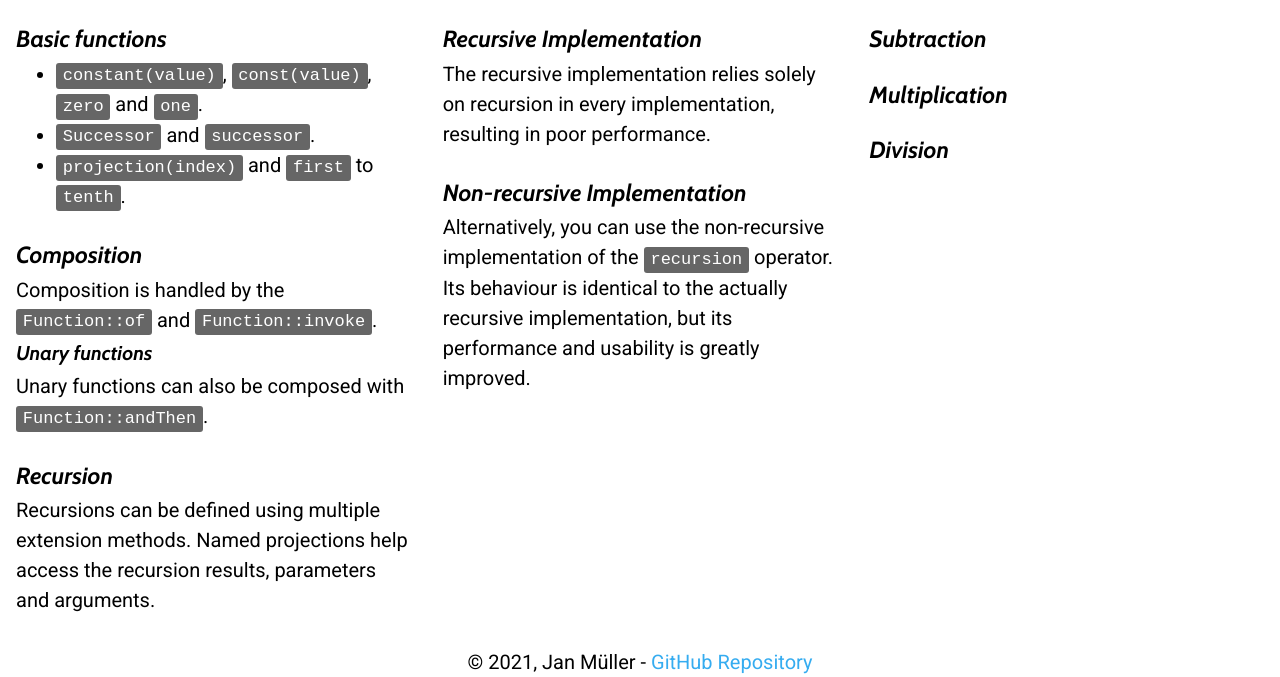
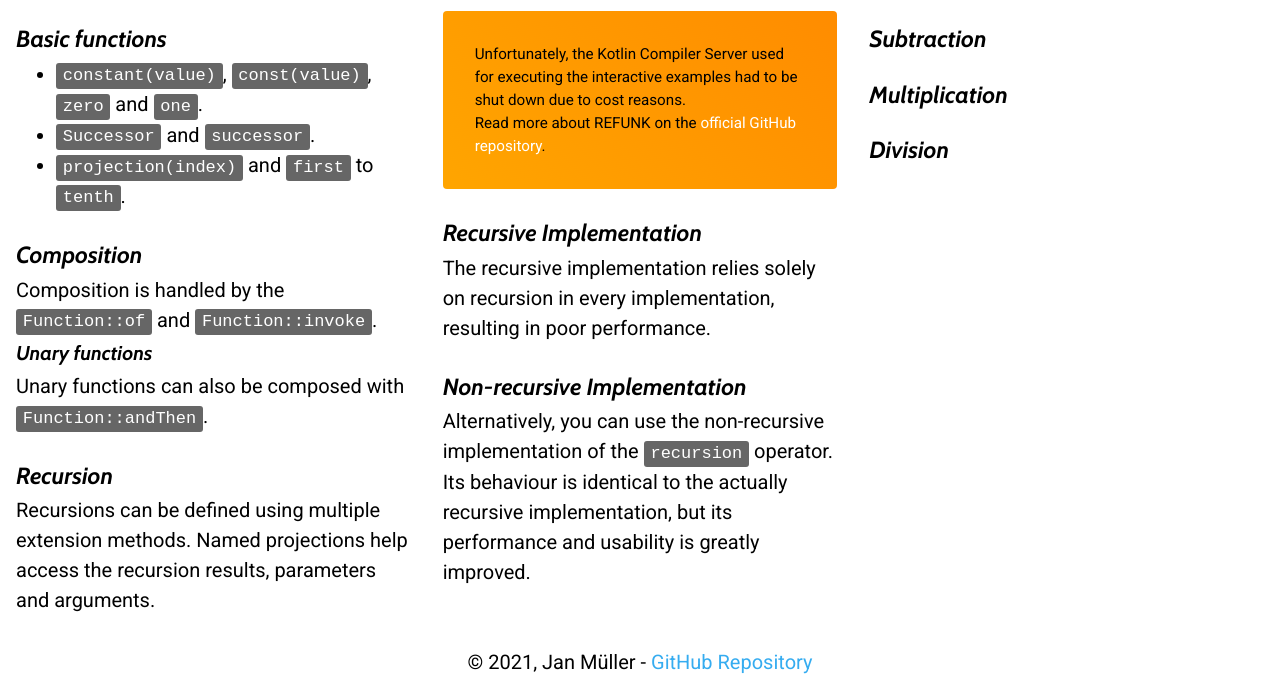
Before and after one commit to DerYeger/refunk-playground, a plain HTML site: page index.html in a window 1280 px wide. Shown: the part 249-926 px from the top of the page. Drawn offline with nearby package versions, Linux system fonts and the light colour scheme; a script that the page names is missing.

Commit message:
feat: disable kotlin compiler server integration

```diff
--- a/css/style.css
+++ b/css/style.css
@@ -303,3 +303,18 @@ section > * + * {
 * + section {
   margin-top: var(--spacing-large);
 }
+
+/* ------- */
+/* Warning */
+/* ------- */
+
+.warning {
+  background: linear-gradient(45deg, orange, darkorange);
+  border-radius: 4px;
+  font-size: 0.95rem;
+  padding: 2rem;
+}
+
+.warning a {
+  color: white;
+}
--- a/index.html
+++ b/index.html
@@ -32,11 +32,12 @@
 
     <script src="js/main.js"></script>
 
-    <script
-      data-server="https://kotlin-compiler-server-production.up.railway.app"
+    <script data-version="1.4.30" src="https://unpkg.com/kotlin-playground@1.24.0"></script>
+    <!-- <script
+      data-server="DATA_SERVER_URL"
       data-version="1.4.30"
       src="https://unpkg.com/kotlin-playground@1.24.0"
-    ></script>
+    ></script> -->
   </head>
 
   <body>
@@ -58,6 +59,15 @@
       </nav>
       <main id="playground">
         <h2>Playground</h2>
+        <div class="warning">
+          <p>
+            Unfortunately, the Kotlin Compiler Server used for executing the interactive examples had to be shut down due to cost reasons.
+          </p>
+          <p>
+            Read more about REFUNK on the
+            <a href="https://github.com/DerYeger/refunk" target="_blank" rel="noreferrer">official GitHub repository</a>.
+          </p>
+        </div>
         <section>
           <h3>Recursive Implementation</h3>
           <p>The recursive implementation relies solely on recursion in every implementation, resulting in poor performance.</p>
--- a/js/main.js
+++ b/js/main.js
@@ -51,10 +51,10 @@ const samples = {
     val predecessor = recursive(recursionParameter) withBaseCase zero
   `,
   guideUnaryComposition: `val myComposition = myFunction andThen myUnaryFunction`,
-};
+}
 
 function trimIndent(indentedString) {
-  return indentedString?.replaceAll(/\s\s+/g, '\n');
+  return indentedString?.replaceAll(/\s\s+/g, '\n')
 }
 
 function createEditorContent(sample, useRecursion) {
@@ -68,27 +68,32 @@ function createEditorContent(sample, useRecursion) {
     ${sample}
     //sampleEnd
     }
-  `;
+  `
 }
 
 class RefunkPlayground extends HTMLElement {
   connectedCallback() {
-    KotlinPlayground('refunk-playground');
+    KotlinPlayground('refunk-playground')
 
-    this.setAttribute('highlight-on-fly', true.toString());
-    this.setAttribute('theme', 'darcula');
+    this.setAttribute('highlight-on-fly', true.toString())
+    this.setAttribute('theme', 'darcula')
 
-    const useRecursion = this.getAttribute('use-recursion');
-    const sampleName = this.getAttribute('sample');
-    const sample = trimIndent(samples[sampleName]);
+    const useRecursion = this.getAttribute('use-recursion')
+    const sampleName = this.getAttribute('sample')
+    const sample = trimIndent(samples[sampleName])
+
+    // Note: The following 2 lines are used to disable the Kotlin Compiler Server integration.
+    // they should be removed if the site will be used with a compiler server.
+    this.setAttribute('data-highlight-only', true.toString())
+    this.setAttribute('auto-indent', true.toString())
 
     if (this.getAttribute('data-highlight-only') !== null) {
-      this.innerHTML = sample || this.innerHTML;
-      return;
+      this.innerHTML = sample || this.innerHTML
+      return
     }
 
-    this.innerHTML = trimIndent(createEditorContent(sample || '// This is the REFUNK playground.', useRecursion));
+    this.innerHTML = trimIndent(createEditorContent(sample || '// This is the REFUNK playground.', useRecursion))
   }
 }
 
-window.customElements.define('refunk-playground', RefunkPlayground);
+window.customElements.define('refunk-playground', RefunkPlayground)
```
